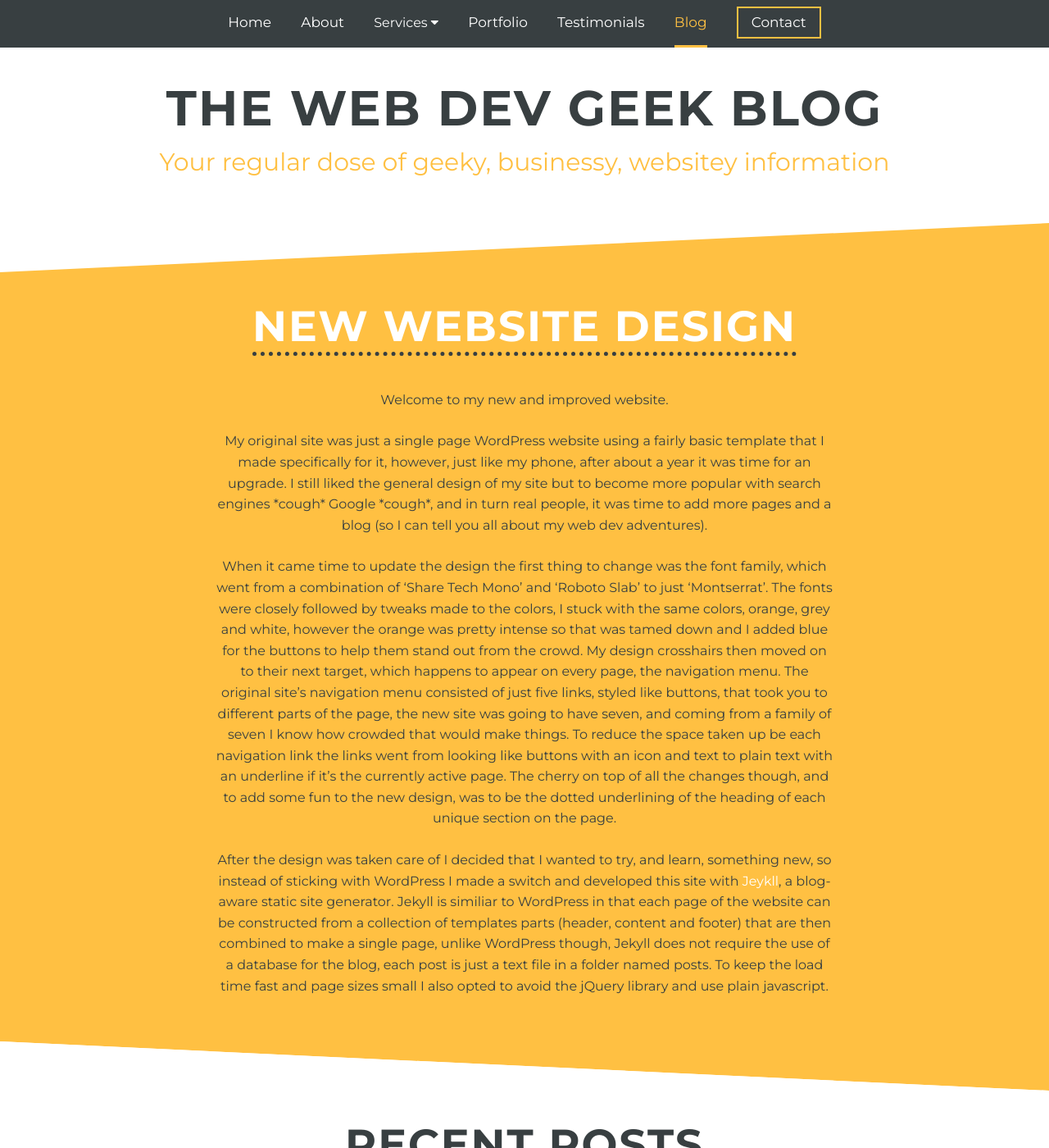
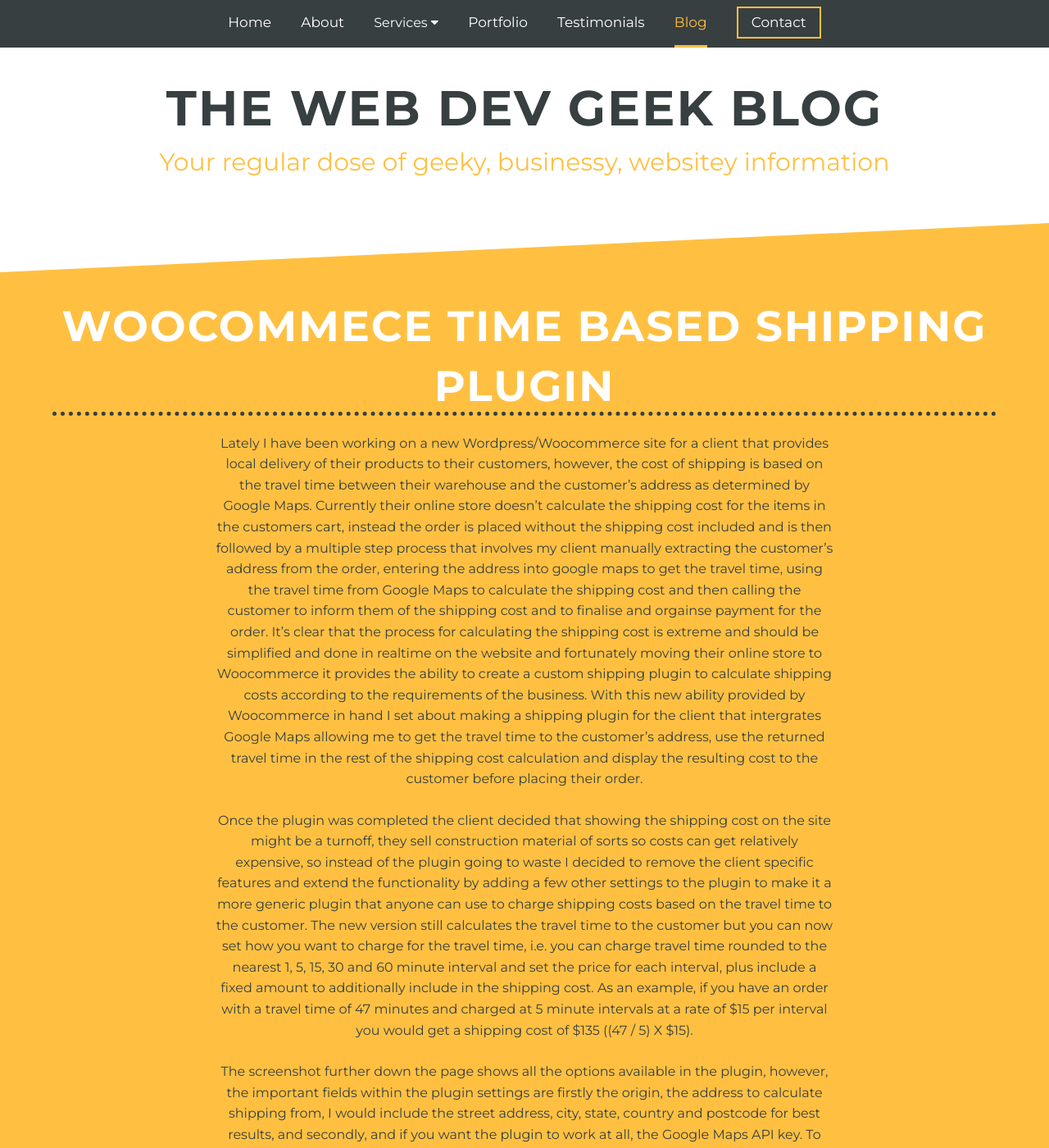
Before and after one commit to Slasher4k/aaronhatchard, a Jekyll site: the page built from blog.html, in a window 1280 px wide and 1400 px high. Shown: the whole window at 82% size. Built offline with Jekyll 4.4.1, drawn with Linux system fonts in a browser that asks for light colours; some of the changed text lies outside the part shown.

Commit message:
new post and add new images

```diff
--- a/_posts/2017-10-30-new-portfolio-design.md
+++ b/_posts/2017-10-30-new-portfolio-design.md
@@ -9,9 +9,14 @@
 
 My original site was just a single page WordPress website using a fairly basic template that I made specifically for it, however, just like my phone, after about a year it was time for an upgrade. I still liked the general design of my site but to become more popular with search engines \*cough\* Google \*cough\*, and in turn real people, it was time to add more pages and a blog (so I can tell you all about my web dev adventures).
 
-When it came time to update the design the first thing to change was the font family, which went from a combination of 'Share Tech Mono' and 'Roboto Slab' to just 'Montserrat'. The fonts were closely followed by tweaks made to the colors, I stuck with the same colors, orange, grey and white, however the orange was pretty intense so that was tamed down and I added blue for the buttons to help them stand out from the crowd. My design crosshairs then moved on to their next target, which happens to appear on every page, the navigation menu. The original site's navigation menu consisted of just five links, styled like buttons, that took you to different parts of the page, the new site was going to have seven, and coming from a family of seven I know how crowded that would make things. To reduce the space taken up be each navigation link the links went from looking like buttons with an icon and text to plain text with an underline if it's the currently active page. The cherry on top of all the changes though, and to add some fun to the new design, was to be the dotted underlining of the heading of each unique section on the page.
+When it came time to update the design the first thing to change was the font family, which went from a combination of 'Share Tech Mono' and 'Roboto Slab' to just 'Montserrat'. The fonts were closely followed by tweaks made to the colors, I stuck with the same colors, orange, grey and white, however the orange was pretty intense so that was tamed down and I added blue for the buttons to help them stand out from the crowd. My design crosshairs then moved on to their next target, which happens to appear on every page, the navigation menu. The original site's navigation menu consisted of just five links, styled like buttons, that took you to different parts of the page, the new site was going to have seven, and coming from a family of seven I know how crowded that would make things. To reduce the space taken up be each navigation link the links went from looking like buttons with an icon and text to plain text with an underline if it's the currently active page. The cherry on top of all the changes though, and to add some fun to the new design, was to be the dotted underlining of the heading of each unique section on the page. The old look can be viewed [here.][old_site]{: .accent .accent-hover-dots rel="nofollow"}
+
+After the design was taken care of I decided that I wanted to try, and learn, something new, so instead of sticking with WordPress I made a switch and developed this site with [Jeykll][jekyll]{: .accent .accent-hover-dots rel="nofollow"}, a blog-aware static site generator. Jekyll is similiar to WordPress in that each page of the website can be constructed from a collection of templates parts (header, content and footer) that are then combined to make a single page, unlike WordPress though, Jekyll does not require the use of a database for the blog, each post is just a text file, written in the Kramdown markdown language, in a folder named posts.
+
+To keep the load time fast and page sizes small I also opted to avoid the jQuery library and use plain javascript and also minimixe the use of addition css frameworks, only using the small boilerplate css framework [Skeleton][skeleton]{: .accent .accent-hover-dots rel="nofollow"} to provide a repsonsive layout.
 
 
-After the design was taken care of I decided that I wanted to try, and learn, something new, so instead of sticking with WordPress I made a switch and developed this site with [Jeykll][jekyll]{: .white .white-hover-dots rel="nofollow"}, a blog-aware static site generator. Jekyll is similiar to WordPress in that each page of the website can be constructed from a collection of templates parts (header, content and footer) that are then combined to make a single page, unlike WordPress though, Jekyll does not require the use of a database for the blog, each post is just a text file in a folder named posts.  To keep the load time fast and page sizes small I also opted to avoid the jQuery library and use plain javascript.
 
 [jekyll]: https://jekyllrb.com/
+[old_site]: /images/aaronhatchard.jpg
+[skeleton]: http://getskeleton.com
--- /dev/null
+++ b/_posts/2017-12-16-woocommerce-time-based-shipping.md
@@ -0,0 +1,42 @@
+---
+layout: post
+title: "Woocommece time based shipping plugin"
+---
+
+<style>
+	.wc-list{
+		text-align: left;
+    	padding-left: 1em;
+	}
+</style>
+
+{::options auto_ids="false" /}
+
+Lately I have been working on a new Wordpress/Woocommerce site for a client that provides local delivery of their products to their customers, however, the cost of shipping is based on the travel time between their warehouse and the customer's address as determined by Google Maps. Currently their online store doesn't calculate the shipping cost for the items in the customers cart, instead the order is placed without the shipping cost included and is then followed by a multiple step process that involves my client manually extracting the customer's address from the order, entering the address into google maps to get the travel time, using the travel time from Google Maps to calculate the shipping cost and then calling the customer to inform them of the shipping cost and to finalise and orgainse payment for the order. It's clear that the process for calculating the shipping cost is extreme and should be simplified and done in realtime on the website and fortunately moving their online store to Woocommerce it provides the ability to create a custom shipping plugin to calculate shipping costs according to the requirements of the business. With this new ability provided by Woocommerce in hand I set about making a shipping plugin for the client that intergrates Google Maps allowing me to get the travel time to the customer's address, use the returned travel time in the rest of the shipping cost calculation and display the resulting cost to the customer before placing their order.
+
+Once the plugin was completed the client decided that showing the shipping cost on the site might be a turnoff, they sell construction material of sorts so costs can get relatively expensive, so instead of the plugin going to waste I decided to remove the client specific features and extend the functionality by adding a few other settings to the plugin to make it a more generic plugin that anyone can use to charge shipping costs based on the travel time to the customer. The new version still calculates the travel time to the customer but you can now set how you want to charge for the travel time, i.e. you can charge travel time rounded to the nearest 1, 5, 15, 30 and 60 minute interval and set the price for each interval, plus include a fixed amount to additionally include in the shipping cost. As an example, if you have an order with a travel time of 47 minutes and charged at 5 minute intervals at a rate of $15 per interval you would get a shipping cost of $135 ((47 / 5) X $15).
+
+The screenshot further down the page shows all the options available in the plugin, however, the important fields within the plugin settings are firstly the origin, the address to calculate shipping from, I would include the street address, city, state, country and postcode for best results, and secondly, and if you want the plugin to work at all, the Google Maps API key. To obtain a Google Maps API key you can follow the instructions [here][gmaps_key]{: .accent .accent-hover-dots rel="nofollow"}.
+
+<div class="row portfolio-row" style="margin-bottom: 1em;">
+    <div class="twelve columns">
+		<a href="/images/tbs_options.jpg"><img class="u-responsive-img" src="/images/tbs_options.jpg" alt="Time Based Shipping options" style="margin: 0 auto;"></a>
+		</div>
+	</div>
+
+If you would like to use the time based shipping plugin simply download the file below and then install as follows:
+1. Login to your Wordpress admin dashboard
+2. Go to Plugins->Add New
+3. Choose "Upload Plugin"
+4. Click "Choose file" and select the downloaded plugin
+5. Click "Install Now"
+6. Activate Plugin
+{: .wc-list}
+
+The plugin settings are found in Woocommerce->Settings->Shipping->Time Based Shipping
+
+
+[Download Plugin][download]{: .accent-inverse .button .wrap}
+
+[gmaps_key]: https://developers.google.com/maps/documentation/javascript/get-api-key
+[download]: /downloads/time-based-shipping.zip
--- a/css/style.scss
+++ b/css/style.scss
@@ -841,3 +841,7 @@
   transform: translate(-50%, -50%);
   -ms-transform: translate(-50%, -50%);
 }
+
+.red{
+    background-color: #fff;
+}
--- a/style.css
+++ b/style.css
@@ -612,3 +612,6 @@
 }
 
 /*# sourceMappingURL=../port2/sass/maps/style.css.map */
+ .red{
+ 	background-color: red;
+ }
```
Also changed, not shown: images/aaronhatchard.jpg (added), images/tbs_options.jpg (added), web-portfolio.html (line endings or trailing spaces), 1 other file.
